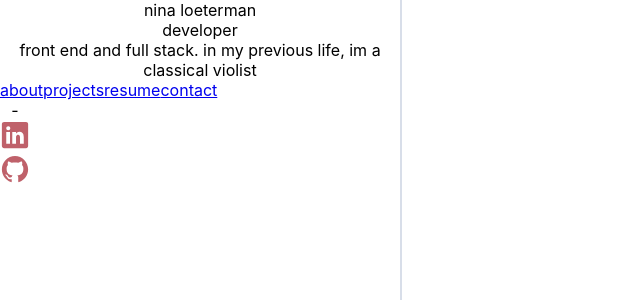
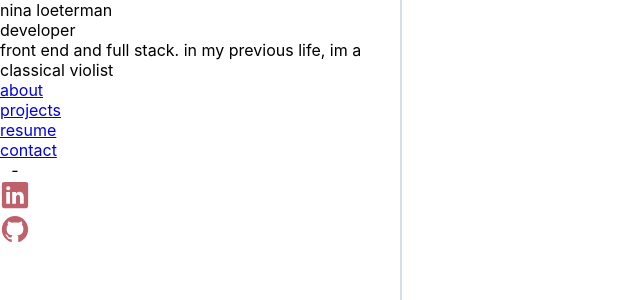
Before and after one commit to NinaLoeterman/portfolio, a React (Create React App) app: page / in a window 1280 px wide. Shown: the top 300 px of the page, without its empty margins (0-640 px from the left). Built offline with nearby package versions, Linux system fonts and the light colour scheme.

Commit message:
sidebarlinks component created

```diff
--- a/src/components/MainTitle/MainTitle.jsx
+++ /dev/null
@@ -1,19 +0,0 @@
-import React from "react";
-
-const MainTitle = () => {
-  const text = {
-    name: "nina loeterman",
-    title: "developer",
-    description:
-      "front end and full stack. in my previous life, im a classical violist",
-  };
-  return (
-    <div>
-      <div>{text.name}</div>
-      <div>{text.title}</div>
-      <div>{text.description}</div>
-    </div>
-  );
-};
-
-export default MainTitle;
--- a/src/components/Sidebar/Sidebar.jsx
+++ b/src/components/Sidebar/Sidebar.jsx
@@ -1,22 +1,14 @@
 import React from "react";
-import useSidebar from "./Sidebar.logic";
-import { Link } from "react-router-dom";
 import IconWrapper from "../icons/IconWrapper.jsx";
-import MainTitle from "../MainTitle/MainTitle.jsx";
+import SidebarTitle from "../SidebarTitle/SidebarTitle.jsx";
+import SidebarLinks from '../SidebarLinks/SidebarLinks.jsx';
 import "../Sidebar/Sidebar.styles.css";
 
 const Sidebar = () => {
-  const { text } = useSidebar();
   return (
     <div className={"sidebar"}>
-      <MainTitle />
-
-      <div>
-        <Link to="/about">{text.about}</Link>
-        <Link to="/projects">{text.projects}</Link>
-        <Link to="/resume">{text.resume}</Link>
-        <Link to="/contact">{text.contact}</Link>
-      </div>
+      <SidebarTitle />
+      <SidebarLinks />
 
       <div>
         <div>-</div>
--- a/src/components/Sidebar/Sidebar.logic.js
+++ /dev/null
@@ -1,14 +0,0 @@
-import React from "react";
-
-const useSidebar = () => {
-  const text = {
-    about: "about",
-    projects: "projects",
-    resume: "resume",
-    contact: "contact",
-  };
-
-  return { text };
-};
-
-export default useSidebar;
--- /dev/null
+++ b/src/components/SidebarLinks/SidebarLinks.jsx
@@ -0,0 +1,23 @@
+import React from "react";
+import { Link } from "react-router-dom";
+import './SidebarLinks.styles.css';
+
+const SidebarLinks = () => {
+  const text = {
+    about: "about",
+    projects: "projects",
+    resume: "resume",
+    contact: "contact",
+  };
+
+  return (
+    <div className="sidebar-links">
+      <Link to="/about">{text.about}</Link>
+      <Link to="/projects">{text.projects}</Link>
+      <Link to="/resume">{text.resume}</Link>
+      <Link to="/contact">{text.contact}</Link>
+    </div>
+  );
+};
+
+export default SidebarLinks;
--- /dev/null
+++ b/src/components/SidebarLinks/SidebarLinks.styles.css
@@ -0,0 +1,5 @@
+.sidebar-links {
+    display: flex;
+    flex-direction: column;
+    align-items: flex-start;
+}
--- /dev/null
+++ b/src/components/SidebarTitle/SidebarTitle.jsx
@@ -0,0 +1,20 @@
+import React from "react";
+import './SidebarTitle.styles.css';
+
+const SidebarTitle = () => {
+  const text = {
+    name: "nina loeterman",
+    title: "developer",
+    description:
+      "front end and full stack. in my previous life, im a classical violist",
+  };
+  return (
+    <div className="sidebar-title">
+      <div className="sidebar-title--name" >{text.name}</div>
+      <div className="sidebar-title--title">{text.title}</div>
+      <div className="sidebar-title--description">{text.description}</div>
+    </div>
+  );
+};
+
+export default SidebarTitle;
--- /dev/null
+++ b/src/components/SidebarTitle/SidebarTitle.styles.css
@@ -0,0 +1,9 @@
+.sidebar-title {
+    display: flex;
+    flex-direction: column;
+    align-items: flex-start;
+}
+
+.sidebar-title--description {
+    text-align: left;
+}
```
Also changed, not shown: 1 other file (tests, documents, lock files or other folders).
